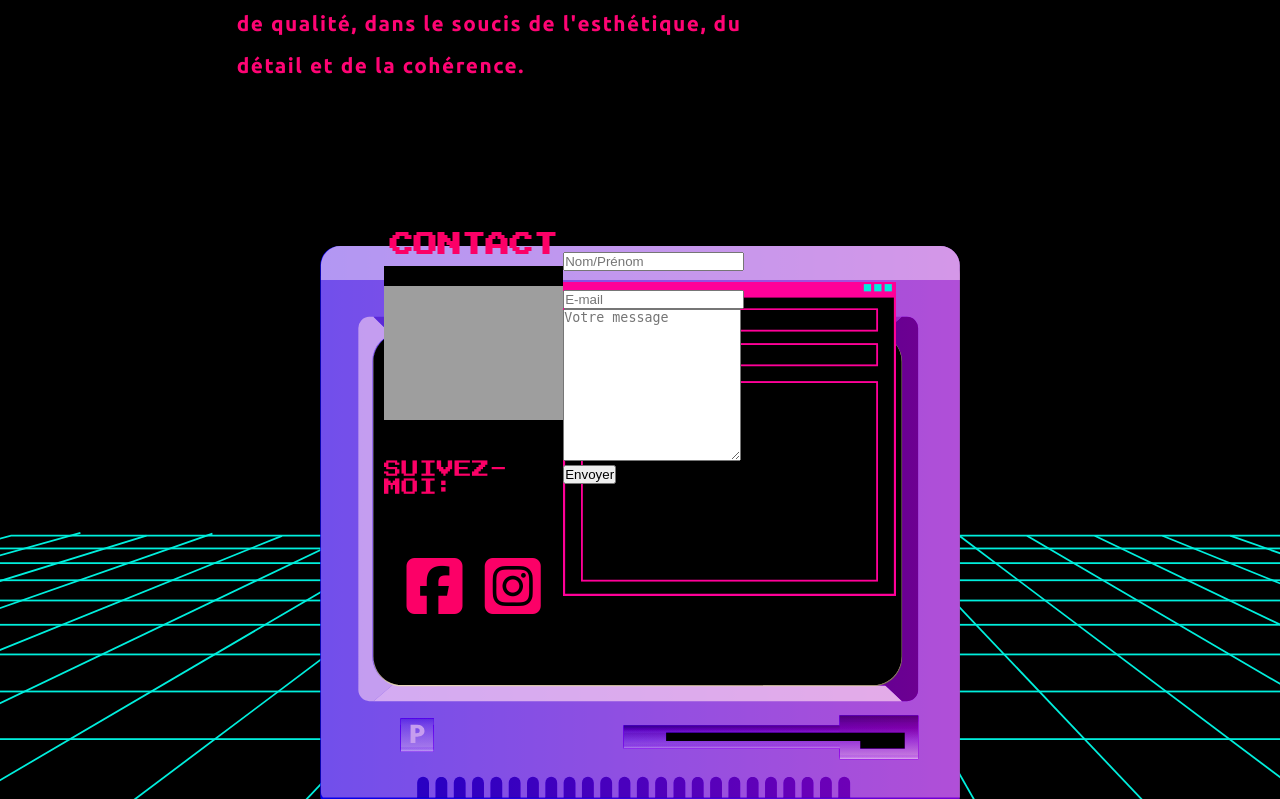
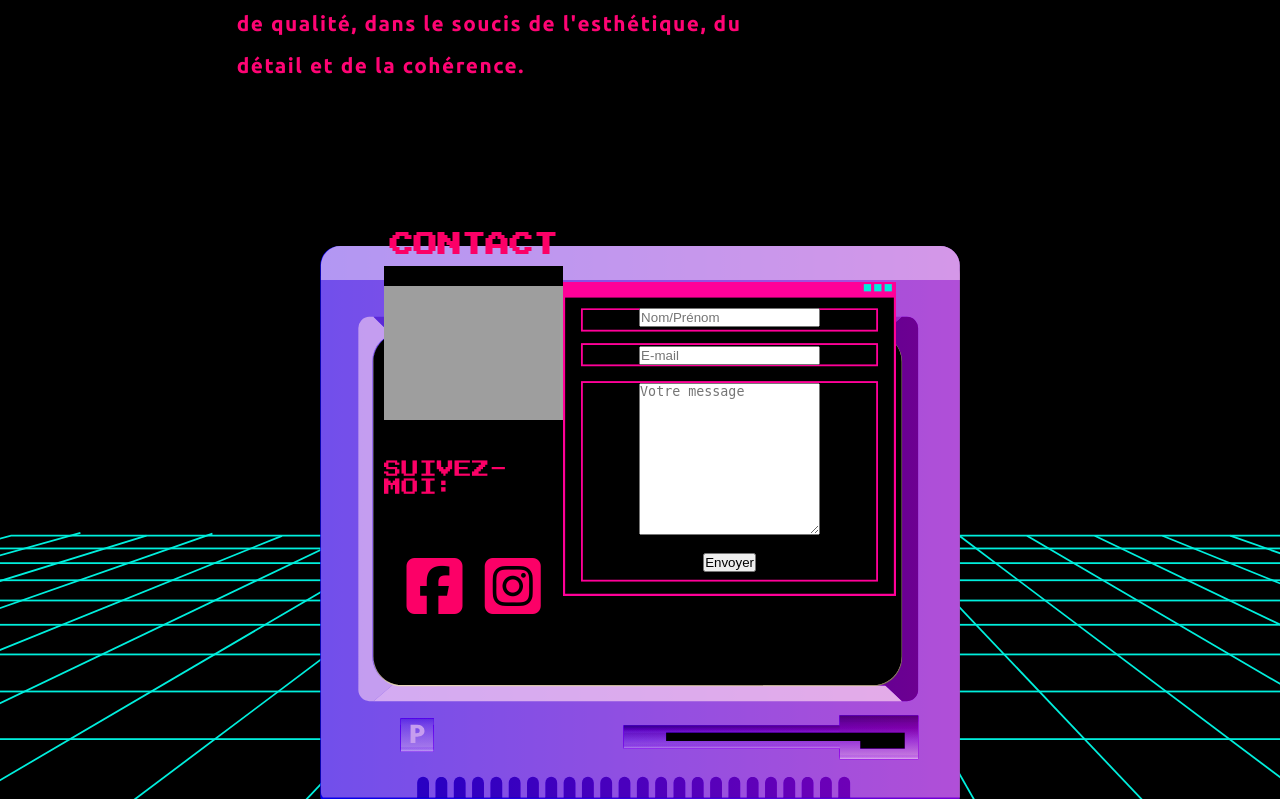
Before and after one commit to Valkha/Pixovery, a PHP site: page / in a window 1280 px wide; the page is wider, and only the part inside the window is pictured. Shown: the part 5352-6151 px from the top of that part. Run offline with PHP 8.4, Linux system fonts and the light colour scheme; some libraries are stand-ins or nearby versions; grey boxes are pictures that could not be loaded.

Commit message:
push vendor + corrections mineures

```diff
--- a/CSS/style.css
+++ b/CSS/style.css
@@ -712,19 +712,36 @@ section .container5 {
     transition: all .3s ease;
 }
 
+.active {
+    transform: scale(1.1);
+    color: #fff;
+    background-color: #ff0474;
+}
+
 .form {
-    width: 65%;
+    width: 100%;
     height: 100%;
     background-image: url("../assets/images/CONTACT/SVG/form.svg");
     background-repeat: no-repeat;
     background-size: contain;
     background-position: center;
+    display: flex;
+    justify-content: center;
+    align-items: center;
 }
 
-.active {
-    transform: scale(1.1);
-    color: #fff;
-    background-color: #ff0474;
+.form-group {
+    display: flex;
+    flex-direction: column;
+    justify-content: space-betw;
+    align-items: center;
+    width: 100%;
+    height: 100%;
+}
+
+.form-group textarea {
+    width: 100%;
+    height: 100%;
 }
 
 @media all and (max-width: 991px) {
@@ -766,7 +783,7 @@ section .container5 {
         padding: 2rem;
         justify-content: space-around;
         transform: translate(-100%);
-        transition: transform 1s;
+        transition: transform 0.6s;
         opacity: 0.95;
         background: black;
         backdrop-filter: blur( 11.5px);
@@ -775,7 +792,4 @@ section .container5 {
     .menu li a {
         font-size: 1.6rem;
     }
-    .close .menu {
-        transform: translate(-100%);
-    }
 }
--- a/CSS/style_mobile.css
+++ b/CSS/style_mobile.css
@@ -36,7 +36,7 @@ section .container {
 }
 
 .worker {
-    background-image: url(../assets/images/ACCUEIL/SVG/mobile/worker_mobile3.svg);
+    background-image: url("../assets/images/ACCUEIL/SVG/mobile/worker_mobile3.svg");
     background-size: contain;
     background-position: center top;
     background-repeat: no-repeat;
@@ -47,7 +47,7 @@ section .container {
 }
 
 .line {
-    background-image: url(../assets/images/ACCUEIL/SVG/mobile/line_mobile.svg);
+    background-image: url("../assets/images/ACCUEIL/SVG/mobile/line_mobile.svg");
     background-size: contain;
     background-repeat: no-repeat;
     position: relative;
@@ -126,7 +126,7 @@ section .container2 .subcontainer {
 
 .neon {
     order: 0;
-    background-image: url('/assets/images/SERVICES/SVG/neon.svg');
+    background-image: url("../assets/images/SERVICES/SVG/neon.svg");
     background-position: center;
     background-size: contain;
     background-repeat: no-repeat;
@@ -147,7 +147,7 @@ section .container2 .subcontainer {
 }
 
 .illustration {
-    background-image: url(../assets/images/SERVICES/SVG/mobile/illustrations_mobile.svg);
+    background-image: url("../assets/images/SERVICES/SVG/mobile/illustrations_mobile.svg");
     position: absolute;
     top: 0;
     left: 0;
@@ -159,7 +159,7 @@ section .container2 .subcontainer {
 }
 
 .idv {
-    background-image: url(../assets/images/SERVICES/SVG/mobile/idv_mobile.svg);
+    background-image: url("../assets/images/SERVICES/SVG/mobile/idv_mobile.svg");
     position: absolute;
     top: 0;
     left: 0;
@@ -179,7 +179,7 @@ section .container2 .subcontainer {
     background-size: cover;
     width: 100%;
     height: 100vh;
-    background-image: url(../assets/images/SERVICES/SVG/mobile/print_mobile.svg);
+    background-image: url("../assets/images/SERVICES/SVG/mobile/print_mobile.svg");
     display: none;
 }
 
@@ -192,7 +192,7 @@ section .container2 .subcontainer {
     background-size: cover;
     width: 100%;
     height: 100vh;
-    background-image: url(../assets/images/SERVICES/SVG/mobile/web_mobile.svg);
+    background-image: url("../assets/images/SERVICES/SVG/mobile/web_mobile.svg");
     display: none;
 }
 
--- a/index.html
+++ b/index.html
@@ -419,14 +419,13 @@
                         <div class="form">
                             <form action="contact.php" method="POST">
                                 <div class="form-group">
-                                    <div class="text-center">
-                                        <h1>CONTACTEZ-MOI !</h1>
-                                    </div>
                                     <div>
                                         <input type="text" name="names" placeholder="Nom/Prénom" autocomplete="off" class="form-control" />
                                     </div>
                                     <br />
-                                    <input type="email" name="email" placeholder="E-mail" autocomplete="off" class="form-control" />
+                                    <div>
+                                        <input type="email" name="email" placeholder="E-mail" autocomplete="off" class="form-control" />
+                                    </div>
                                     <br />
                                     <textarea rows="10" name="message" placeholder="Votre message" class="form-control"></textarea>
                                     <br />
--- a/testphp.php
+++ /dev/null
@@ -1,3 +0,0 @@
-<?php
-phpinfo();
-?>
```
